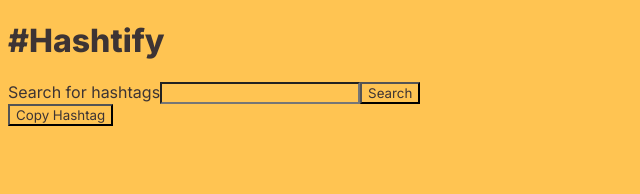
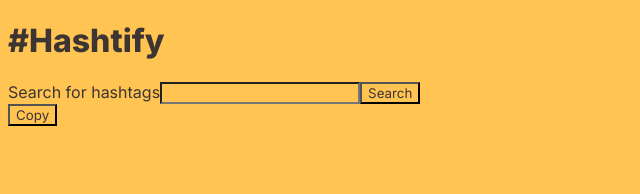
Before and after one commit to George-xixi/hashtify, a React (Create React App) app: page /search in a window 1280 px wide. Shown: the top 194 px of the page, without its empty margins (0-640 px from the left). Built offline with nearby package versions, Linux system fonts and the light colour scheme.

Commit message:
rewrite copy buton

```diff
--- a/src/components/Search.js
+++ b/src/components/Search.js
@@ -7,7 +7,7 @@ const Search = () => {
   const [searchValue, setSearchValue] = useState("");
   const [searchResults, setSearchResults] = useState("");
   const [ready, setReady] = useState(false);
-  const [copyToClipboard, { success }] = useCopyToClipboard();
+  const [copyToClipboard] = useCopyToClipboard();
 
   const handleChange = (e) => {
     setSearchValue(e.target.value);
@@ -36,7 +36,7 @@ const Search = () => {
         {ready && <SearchResults searchResults={searchResults} />}
       </div>
       <button type="button" onClick={() => copyToClipboard(searchResults)}>
-        {success ? "Copied" : "Copy Hashtag"}
+        Copy
       </button>
     </div>
   );
```
